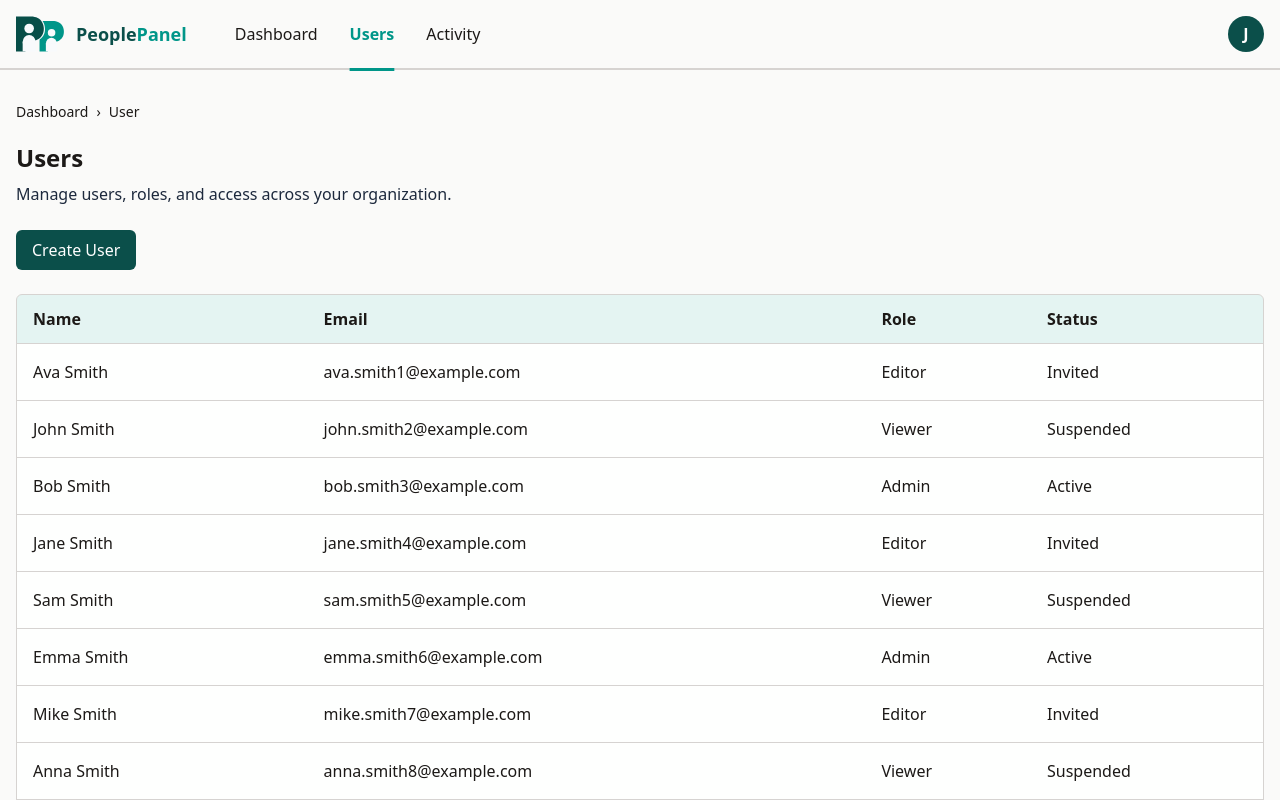
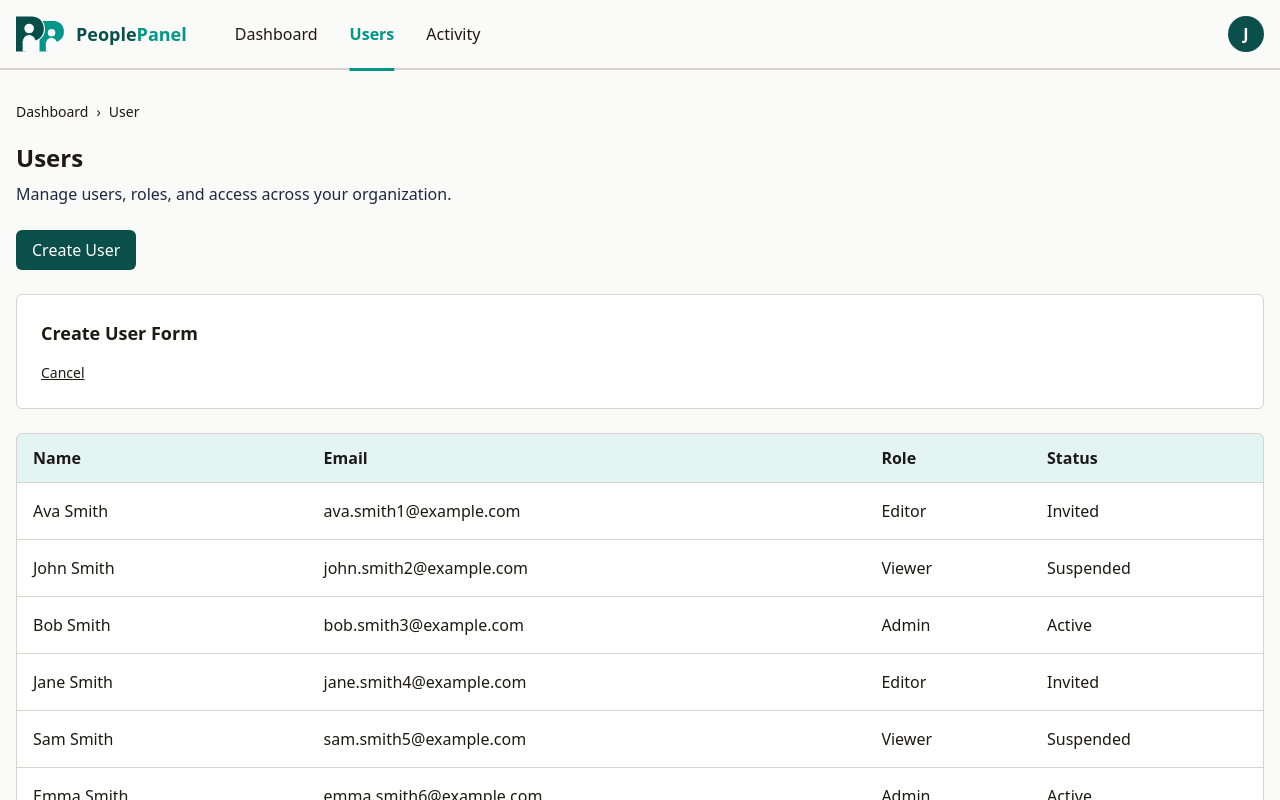
Before and after one commit to jossTripoli/people-panel, an Angular app: page /users in a window 1280 px wide. Both pictures are taken after a click on the button "Create User". Shown: the top 800 px of the page. Built offline with nearby package versions, Linux system fonts and the light colour scheme.

Commit message:
toggle create user form

```diff
--- a/src/app/user/user.html
+++ b/src/app/user/user.html
@@ -9,9 +9,24 @@
 <button
   type="button"
   class="rounded-md bg-primary px-4 py-2 font-medium cursor-pointer text-white hover:opacity-90 mt-6"
+  (click)="isCreating = true"
 >
   Create User
 </button>
+
+@if (isCreating) {
+  <div class="mt-6 rounded-md border border-divider bg-white p-6">
+    <h2 class="text-lg font-semibold">Create User Form</h2>
+
+    <button
+      type="button"
+      class="mt-4 text-sm underline cursor-pointer"
+      (click)="isCreating = false"
+    >
+      Cancel
+    </button>
+  </div>
+}
 
 <div class="mt-6 overflow-hidden rounded-md border border-divider bg-white/90">
   <table class="w-full text-left">
--- a/src/app/user/user.ts
+++ b/src/app/user/user.ts
@@ -18,6 +18,9 @@ export class User {
   ];
 
   readonly users = this.usersApi.list();
+
+  // to control wether the creation form is shown
+  isCreating = false;
 
   // testing the api routes
   constructor() {
```
Also changed, not shown: 1 other file (tests, documents, lock files or other folders).
